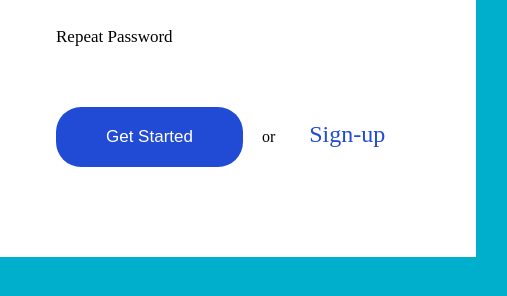
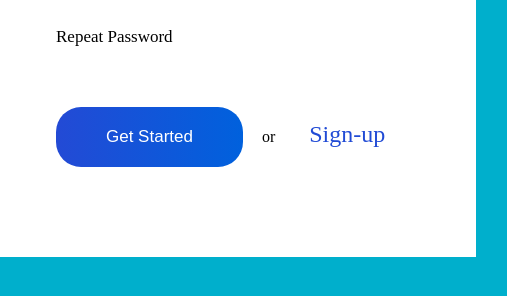
Before and after one commit to sauliusss/sign-up, a website: page index.html in a window 1280 px wide. Shown: the part 408-704 px from the top of the page, 564-1071 px from the left. Drawn offline with Linux system fonts and the light colour scheme.

Commit message:
button background style

```diff
--- a/css/buttons.css
+++ b/css/buttons.css
@@ -1,7 +1,7 @@
 .form-row > .btn {
   display: inline-block;
   width: auto;
-  background-color: #214bd5;
+  background: linear-gradient(90deg, rgba(35, 74, 213, 1) 0%, rgba(0, 97, 221, 1) 100%);
   padding: 20px;
   padding-left: 50px;
   padding-right: 50px;
@@ -15,5 +15,5 @@
 }
 
 .btn:hover {
-  background-color: #2b76df;
+  background: linear-gradient(90deg, rgba(213, 35, 35, 1) 0%, rgba(221, 0, 101, 1) 100%);
 }
```
